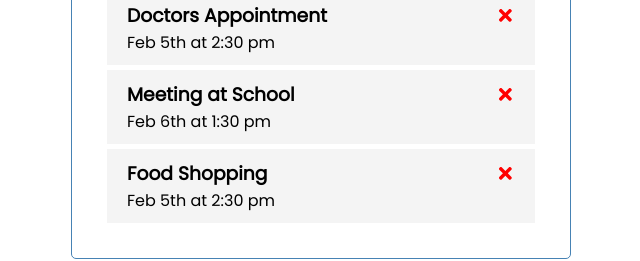
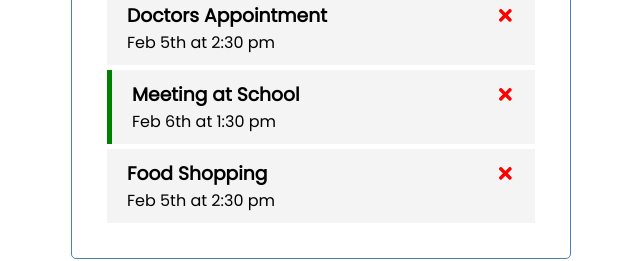
Before and after one commit to chocho77/react-task-tracker, a React (Create React App) app: page / in a window 1280 px wide. Shown: the part 143-404 px from the top of the page, without its empty margins (319-959 px from the left). Built offline with nearby package versions, Linux system fonts and the light colour scheme.

Commit message:
Committer: Chavdar <chavdar@Users-MacBook.local>  On branch master  Your branch is up-to-date with 'origin/master'.  Changes to be committed: 	modified:   src/components/Task.js

```diff
--- a/src/components/Task.js
+++ b/src/components/Task.js
@@ -2,8 +2,9 @@
 
 const Task = ({ task, onDelete, onToggle }) => {
     return (
-        <div className='task' onDoubleClick={() =>
-        onToggle(task.id)}>
+        <div className={`task ${task.reminder ?
+        'reminder' : ''}`}
+        onDoubleClick={() => onToggle(task.id)}>
             <h3>
                 {task.text} <FaTimes style={{color:'red',
                 cursor:'pointer' }}
```
